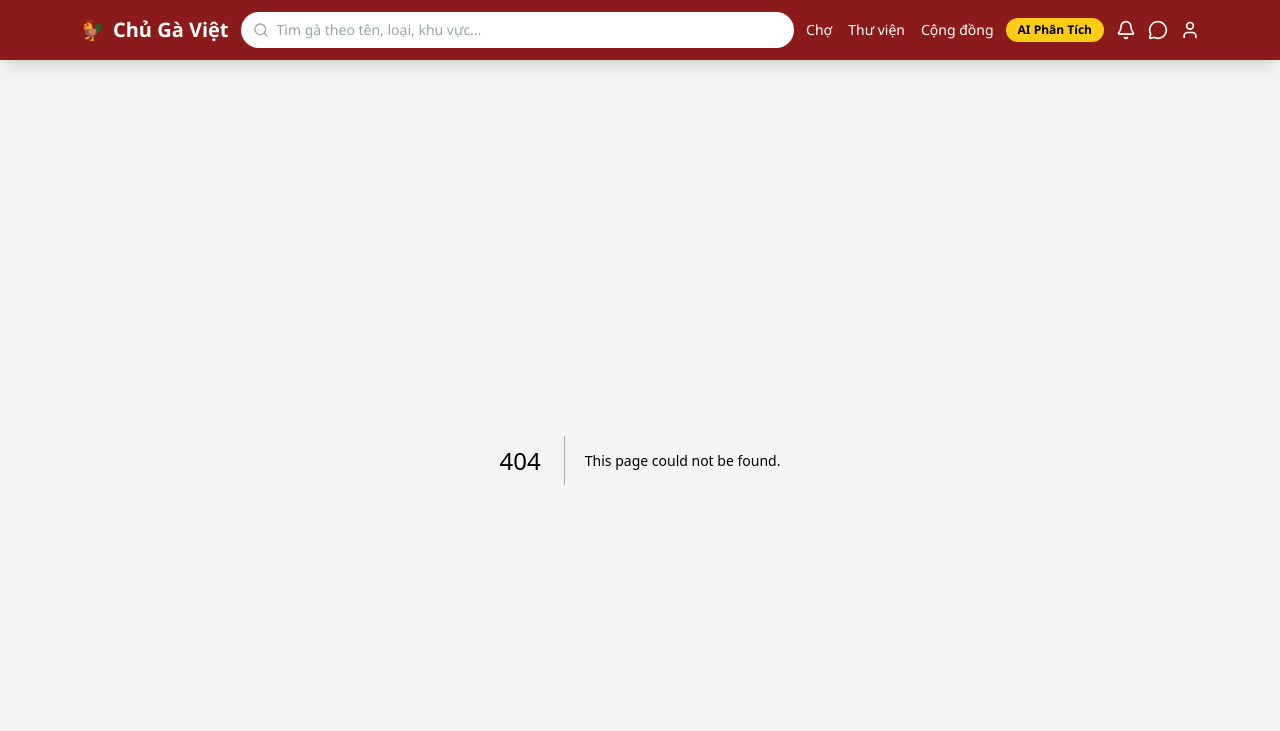
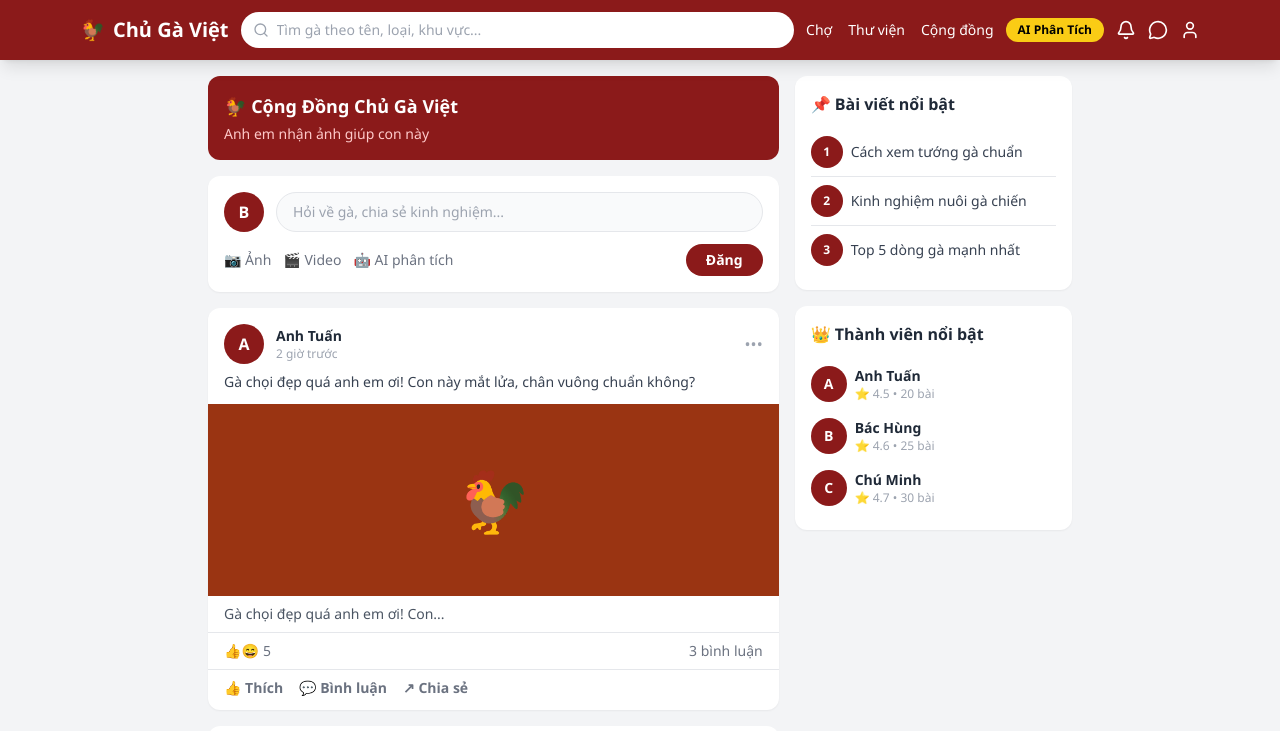
Before and after one commit to Song-Thao/chu-ga-viet, a Next.js app: page /cong-dong in a window 1280 px wide. Before the commit this address had no page. Shown: the top 731 px of the page. Built offline with nearby package versions, Linux system fonts and the light colour scheme.

Commit message:
Create CongDongPage component for community posts

```diff
--- /dev/null
+++ b/app/cong-dong/page.tsx
@@ -0,0 +1,169 @@
+'use client';
+import { useState } from 'react';
+
+const BaiViet = [
+  {
+    id: 1, user: 'Anh Tuấn', time: '2 giờ trước',
+    noi_dung: 'Gà chọi đẹp quá anh em ơi! Con này mắt lửa, chân vuông chuẩn không?',
+    anh: true, likes: 5, comments: 3,
+  },
+  {
+    id: 2, user: 'Bác Hùng', time: '5 giờ trước',
+    noi_dung: 'Gà này chọi hay lắm ôn cò chưa tiếng nống, chọi nhiệt hơn phu tiền mog chia ciy nọt ong đường.',
+    anh: true, likes: 12, comments: 7,
+  },
+  {
+    id: 3, user: 'Chú Minh', time: '1 ngày trước',
+    noi_dung: 'Hỏi anh em: Gà tre 6 tháng tuổi nên cho ăn gì để tăng sức chiến?',
+    anh: false, likes: 8, comments: 15,
+  },
+];
+
+const MauNen = ['bg-orange-800', 'bg-gray-700', 'bg-green-800', 'bg-red-900'];
+
+export default function CongDongPage() {
+  const [posts, setPosts] = useState(BaiViet);
+  const [newPost, setNewPost] = useState('');
+  const [liked, setLiked] = useState<number[]>([]);
+
+  const handlePost = () => {
+    if (!newPost.trim()) return;
+    setPosts([{
+      id: Date.now(), user: 'Bạn', time: 'Vừa xong',
+      noi_dung: newPost, anh: false, likes: 0, comments: 0,
+    }, ...posts]);
+    setNewPost('');
+  };
+
+  const toggleLike = (id: number) => {
+    setLiked(prev => prev.includes(id) ? prev.filter(l => l !== id) : [...prev, id]);
+  };
+
+  return (
+    <div className="max-w-4xl mx-auto px-4 py-4">
+      <div className="grid md:grid-cols-3 gap-4">
+
+        {/* MAIN FEED */}
+        <div className="md:col-span-2 space-y-4">
+
+          {/* HEADER */}
+          <div className="bg-[#8B1A1A] text-white rounded-xl p-4">
+            <h1 className="font-black text-lg">🐓 Cộng Đồng Chủ Gà Việt</h1>
+            <p className="text-red-200 text-sm mt-1">Anh em nhận ảnh giúp con này</p>
+          </div>
+
+          {/* ĐĂNG BÀI */}
+          <div className="bg-white rounded-xl p-4 shadow-sm">
+            <div className="flex gap-3 mb-3">
+              <div className="w-10 h-10 bg-[#8B1A1A] rounded-full flex items-center justify-center text-white font-bold flex-shrink-0">B</div>
+              <input value={newPost} onChange={e => setNewPost(e.target.value)}
+                onKeyDown={e => e.key === 'Enter' && handlePost()}
+                placeholder="Hỏi về gà, chia sẻ kinh nghiệm..."
+                className="flex-1 border rounded-full px-4 py-2 text-sm focus:outline-none focus:ring-2 focus:ring-red-300 bg-gray-50" />
+            </div>
+            <div className="flex justify-between items-center">
+              <div className="flex gap-3">
+                <button className="text-gray-500 text-sm hover:text-red-700 transition">📷 Ảnh</button>
+                <button className="text-gray-500 text-sm hover:text-red-700 transition">🎬 Video</button>
+                <button className="text-gray-500 text-sm hover:text-red-700 transition">🤖 AI phân tích</button>
+              </div>
+              <button onClick={handlePost}
+                className="bg-[#8B1A1A] text-white px-5 py-1.5 rounded-full text-sm font-bold hover:bg-[#6B0F0F] transition">
+                Đăng
+              </button>
+            </div>
+          </div>
+
+          {/* DANH SÁCH BÀI */}
+          {posts.map((post, idx) => (
+            <div key={post.id} className="bg-white rounded-xl shadow-sm overflow-hidden">
+              {/* Header */}
+              <div className="flex items-center gap-3 p-4 pb-2">
+                <div className="w-10 h-10 bg-[#8B1A1A] rounded-full flex items-center justify-center text-white font-bold flex-shrink-0">
+                  {post.user[0]}
+                </div>
+                <div>
+                  <div className="font-bold text-sm text-gray-800">{post.user}</div>
+                  <div className="text-xs text-gray-400">{post.time}</div>
+                </div>
+                <button className="ml-auto text-gray-400 hover:text-gray-600">•••</button>
+              </div>
+
+              {/* Nội dung */}
+              <p className="px-4 pb-3 text-sm text-gray-700">{post.noi_dung}</p>
+
+              {/* Ảnh */}
+              {post.anh && (
+                <div className={`${MauNen[idx % MauNen.length]} h-48 flex items-center justify-center text-6xl`}>
+                  🐓
+                </div>
+              )}
+
+              {/* Caption */}
+              {post.anh && (
+                <p className="px-4 py-2 text-sm text-gray-600 font-medium">{post.noi_dung.slice(0, 30)}...</p>
+              )}
+
+              {/* Reactions */}
+              <div className="px-4 py-2 border-t flex items-center justify-between">
+                <div className="flex items-center gap-1 text-sm text-gray-500">
+                  <span>👍😄</span>
+                  <span>{post.likes + (liked.includes(post.id) ? 1 : 0)}</span>
+                </div>
+                <span className="text-sm text-gray-500">{post.comments} bình luận</span>
+              </div>
+
+              {/* Actions */}
+              <div className="px-4 pb-3 flex gap-4 border-t pt-2">
+                <button onClick={() => toggleLike(post.id)}
+                  className={`flex items-center gap-1.5 text-sm font-semibold transition ${liked.includes(post.id) ? 'text-blue-600' : 'text-gray-500 hover:text-blue-600'}`}>
+                  👍 Thích
+                </button>
+                <button className="flex items-center gap-1.5 text-sm font-semibold text-gray-500 hover:text-green-600 transition">
+                  💬 Bình luận
+                </button>
+                <button className="flex items-center gap-1.5 text-sm font-semibold text-gray-500 hover:text-red-600 transition">
+                  ↗ Chia sẻ
+                </button>
+              </div>
+            </div>
+          ))}
+        </div>
+
+        {/* SIDEBAR */}
+        <div className="space-y-4">
+
+          {/* BÀI VIẾT NỔI BẬT */}
+          <div className="bg-white rounded-xl p-4 shadow-sm">
+            <h3 className="font-black text-gray-800 mb-3">📌 Bài viết nổi bật</h3>
+            {['Cách xem tướng gà chuẩn', 'Kinh nghiệm nuôi gà chiến', 'Top 5 dòng gà mạnh nhất'].map((title, i) => (
+              <div key={i} className="flex items-center gap-2 py-2 border-b last:border-0">
+                <div className="w-8 h-8 bg-[#8B1A1A] rounded-full flex items-center justify-center text-white text-xs font-bold flex-shrink-0">
+                  {i + 1}
+                </div>
+                <span className="text-sm text-gray-700 hover:text-red-800 cursor-pointer">{title}</span>
+              </div>
+            ))}
+          </div>
+
+          {/* THÀNH VIÊN NỔI BẬT */}
+          <div className="bg-white rounded-xl p-4 shadow-sm">
+            <h3 className="font-black text-gray-800 mb-3">👑 Thành viên nổi bật</h3>
+            {['Anh Tuấn', 'Bác Hùng', 'Chú Minh'].map((ten, i) => (
+              <div key={i} className="flex items-center gap-2 py-2">
+                <div className="w-9 h-9 bg-[#8B1A1A] rounded-full flex items-center justify-center text-white font-bold text-sm flex-shrink-0">
+                  {ten[0]}
+                </div>
+                <div>
+                  <div className="text-sm font-semibold text-gray-800">{ten}</div>
+                  <div className="text-xs text-gray-400">⭐ {4.5 + i * 0.1} • {20 + i * 5} bài</div>
+                </div>
+              </div>
+            ))}
+          </div>
+
+        </div>
+      </div>
+    </div>
+  );
+}
```
